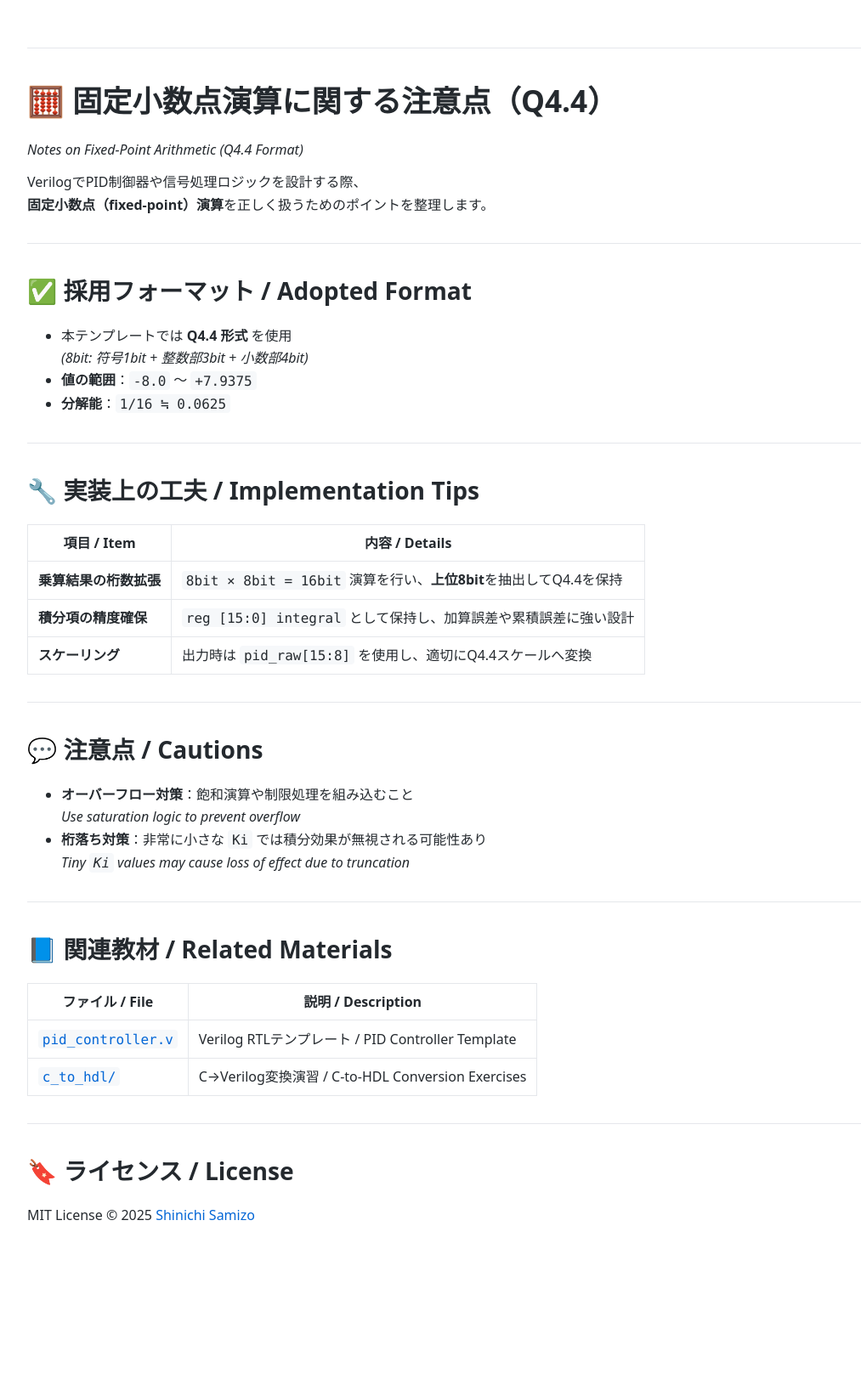
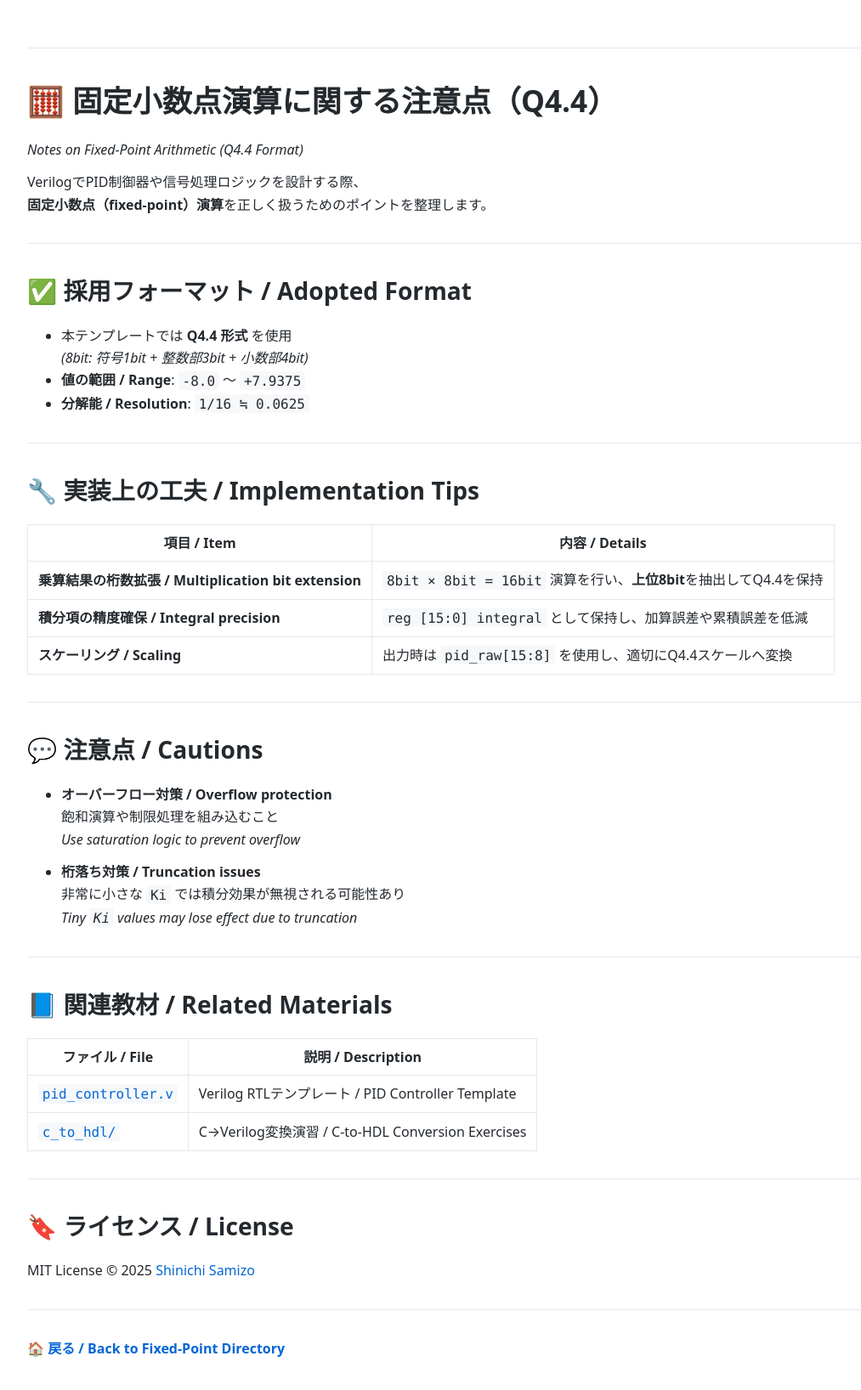
Before and after one commit to Samizo-AITL/EduController, a Jekyll site: the page built from SoC_DesignKit_by_ChatGPT/pid/fixed_point_notes.md, in a window 1280 px wide. Shown: the whole page at 85% size, without its empty margins (68-1081 px from the left). Built offline with Jekyll 4.4.1, drawn with Linux system fonts in a browser that asks for light colours; before the commit the page ends 1480 px from its top, so only the background shows below that.

Commit message:
Update fixed_point_notes.md

```diff
--- a/SoC_DesignKit_by_ChatGPT/pid/fixed_point_notes.md
+++ b/SoC_DesignKit_by_ChatGPT/pid/fixed_point_notes.md
@@ -18,34 +18,37 @@ VerilogでPID制御器や信号処理ロジックを設計する際、
 
 - 本テンプレートでは **Q4.4 形式** を使用
   *(8bit: 符号1bit + 整数部3bit + 小数部4bit)*
-- **値の範囲**：`-8.0` ～ `+7.9375`
-- **分解能**：`1/16 ≒ 0.0625`
+- **値の範囲 / Range**: `-8.0` ～ `+7.9375`
+- **分解能 / Resolution**: `1/16 ≒ 0.0625`
 
 ---
 
 ## 🔧 実装上の工夫 / Implementation Tips
 
-| 項目 / Item | 内容 / Details |
-|-------------|----------------|
-| **乗算結果の桁数拡張** | `8bit × 8bit = 16bit` 演算を行い、**上位8bit**を抽出してQ4.4を保持 |
-| **積分項の精度確保** | `reg [15:0] integral` として保持し、加算誤差や累積誤差に強い設計 |
-| **スケーリング** | 出力時は `pid_raw[15:8]` を使用し、適切にQ4.4スケールへ変換 |
+| **項目 / Item** | **内容 / Details** |
+|-----------------|---------------------|
+| **乗算結果の桁数拡張 / Multiplication bit extension** | `8bit × 8bit = 16bit` 演算を行い、**上位8bit**を抽出してQ4.4を保持 |
+| **積分項の精度確保 / Integral precision** | `reg [15:0] integral` として保持し、加算誤差や累積誤差を低減 |
+| **スケーリング / Scaling** | 出力時は `pid_raw[15:8]` を使用し、適切にQ4.4スケールへ変換 |
 
 ---
 
 ## 💬 注意点 / Cautions
 
-- **オーバーフロー対策**：飽和演算や制限処理を組み込むこと
+- **オーバーフロー対策 / Overflow protection**
+  飽和演算や制限処理を組み込むこと
   *Use saturation logic to prevent overflow*
-- **桁落ち対策**：非常に小さな `Ki` では積分効果が無視される可能性あり
-  *Tiny `Ki` values may cause loss of effect due to truncation*
+
+- **桁落ち対策 / Truncation issues**
+  非常に小さな `Ki` では積分効果が無視される可能性あり
+  *Tiny `Ki` values may lose effect due to truncation*
 
 ---
 
 ## 📘 関連教材 / Related Materials
 
-| ファイル / File | 説明 / Description |
-|-----------------|--------------------|
+| **ファイル / File** | **説明 / Description** |
+|----------------------|-------------------------|
 | [`pid_controller.v`](../pid_controller.v) | Verilog RTLテンプレート / PID Controller Template |
 | [`c_to_hdl/`](../c_to_hdl/) | C→Verilog変換演習 / C-to-HDL Conversion Exercises |
 
@@ -54,3 +57,7 @@ VerilogでPID制御器や信号処理ロジックを設計する際、
 ## 🔖 ライセンス / License
 
 MIT License © 2025 [Shinichi Samizo](https://github.com/Samizo-AITL)
+
+---
+
+**🏠 [戻る / Back to Fixed-Point Directory](../)**
```
